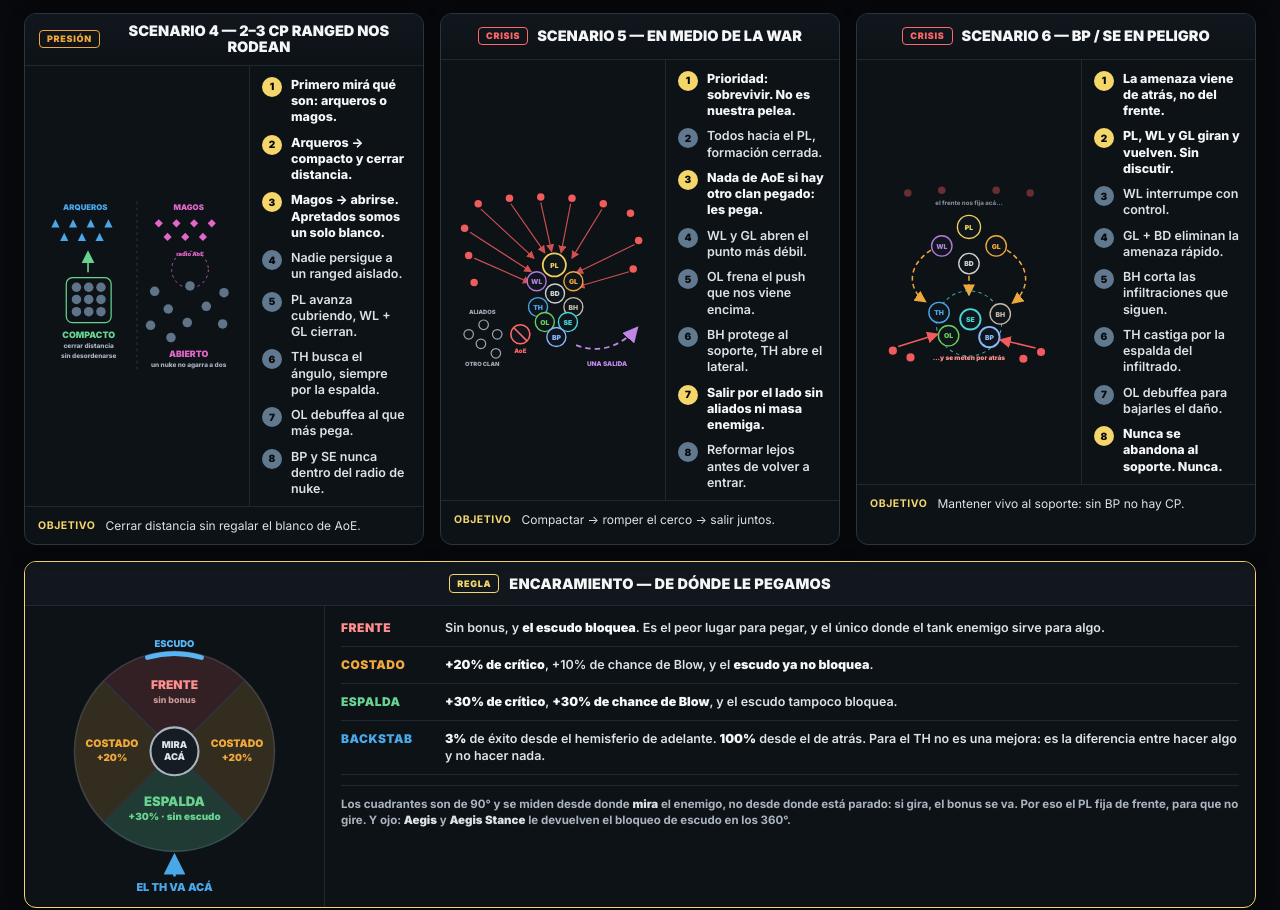
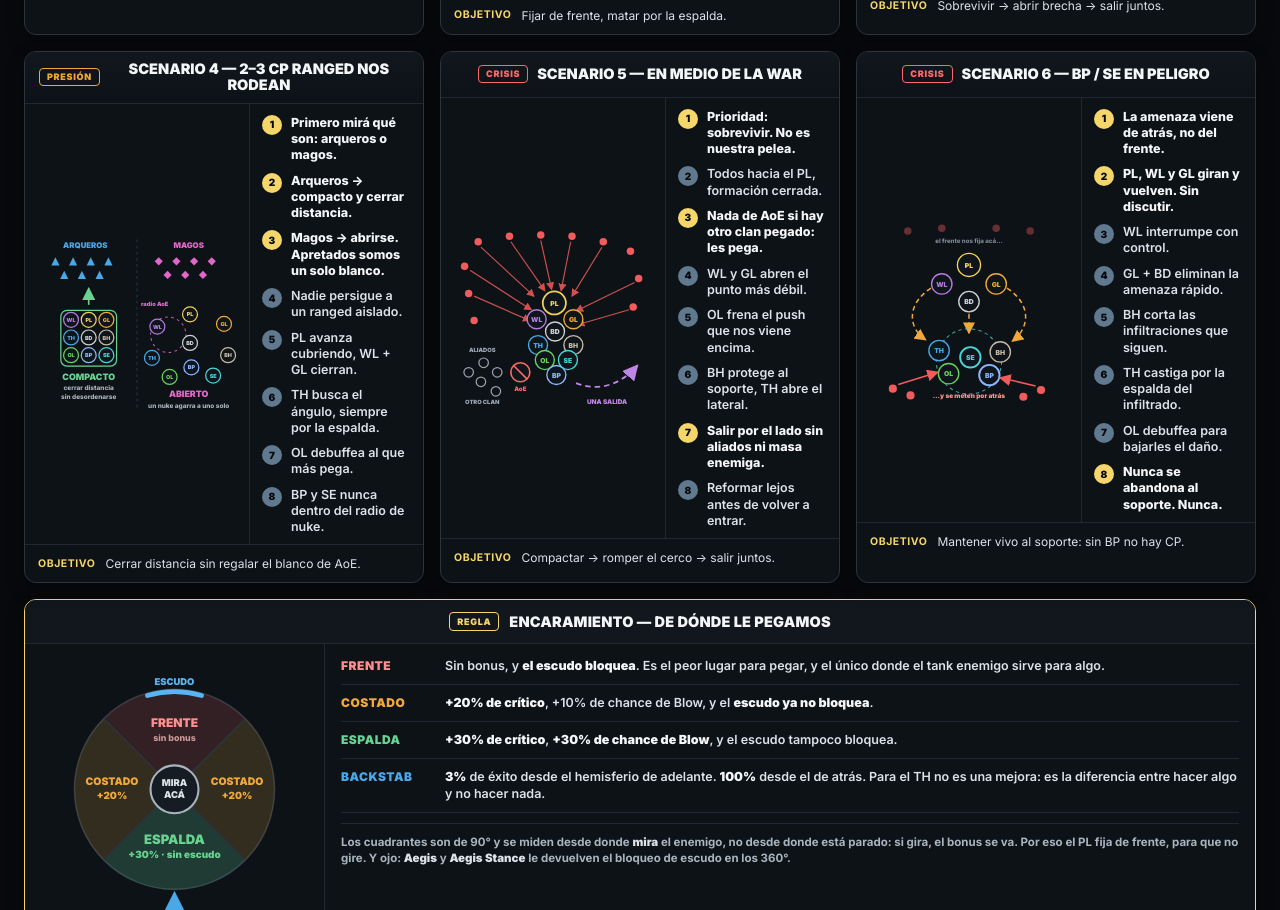
Before and after one commit to matiasfnunezdev/constant-party-strategy, a plain HTML site: page index.html in a window 1280 px wide. Shown: the part 608-1518 px from the top of the page. Drawn offline with Linux system fonts and the light colour scheme.

Commit message:
Mostrar las clases en el escenario 4 y versionar el playbook
El escenario de arqueros vs magos dibujaba la CP como circulos grises sin
identificar. Ahora las dos formaciones muestran PL, WL, GL, TH, BH, BD, OL,
SE y BP con su color, igual que el resto del playbook: el lado compacto en
3x3 con el BP protegido atras al centro, y el lado abierto con el radio de
AoE encima agarrando a uno solo.

Ademas la pagina lleva version y fecha visibles, y se agrega CHANGELOG.md
con el historial.

Co-Authored-By: Claude Opus 5 <noreply@anthropic.com>

```diff
--- a/index.html
+++ b/index.html
@@ -41,6 +41,12 @@ h1{margin:0 0 8px;font-size:clamp(27px,2.4vw,37px);line-height:1.05;font-weight:
   color:var(--muted);font-size:11.5px;font-weight:700}
 .legend span{white-space:nowrap}
 .legend b{font-weight:900}
+.version{margin-top:12px;display:inline-flex;align-items:center;gap:9px;
+  padding:5px 13px;border:1px solid var(--line);border-radius:20px;
+  background:var(--surface-2);font-size:11px;font-weight:800;letter-spacing:.5px;
+  color:var(--muted)}
+.version b{color:var(--yellow);font-weight:900;letter-spacing:.8px}
+.version i{font-style:normal;color:#54606b}
 
 .grid{display:grid;grid-template-columns:repeat(3,minmax(0,1fr));gap:16px}
 .card,.bottom-card,.facing{
@@ -170,6 +176,7 @@ h1{margin:0 0 8px;font-size:clamp(27px,2.4vw,37px);line-height:1.05;font-weight:
     <span><b style="color:#bf86e5">⇢</b> Salida — siempre una sola</span>
     <span><b style="color:#f1a83a">↻</b> Giro / rotación</span>
   </div>
+  <div class="version"><b>v2.1</b><i>·</i>03 SEP 2026<i>·</i>LU4 CARMINE</div>
 </header>
 
 <section class="grid">
@@ -337,16 +344,22 @@ h1{margin:0 0 8px;font-size:clamp(27px,2.4vw,37px);line-height:1.05;font-weight:
  <polygon points="30,34 36,46 24,46"/><polygon points="56,34 62,46 50,46"/><polygon points="82,34 88,46 76,46"/><polygon points="108,34 114,46 102,46"/>
  <polygon points="43,54 49,66 37,66"/><polygon points="69,54 75,66 63,66"/><polygon points="95,54 101,66 89,66"/>
 </g>
-<g stroke="#68d391" stroke-width="2.4" marker-end="url(#s4g)"><path d="M78 112V82"/></g>
-<rect x="46" y="120" width="66" height="66" rx="9" fill="none" stroke="#68d391" stroke-width="1.8"/>
-<g fill="#5f7488">
- <circle cx="61" cy="134" r="7"/><circle cx="79" cy="134" r="7"/><circle cx="97" cy="134" r="7"/>
- <circle cx="61" cy="152" r="7"/><circle cx="79" cy="152" r="7"/><circle cx="97" cy="152" r="7"/>
- <circle cx="61" cy="170" r="7"/><circle cx="79" cy="170" r="7"/><circle cx="97" cy="170" r="7"/>
+<g stroke="#68d391" stroke-width="2.4" marker-end="url(#s4g)"><path d="M79 104V80"/></g>
+<rect x="38" y="112" width="82" height="82" rx="9" fill="none" stroke="#68d391" stroke-width="1.8"/>
+<g font-family="Inter,Arial" font-size="8" font-weight="900" text-anchor="middle">
+ <circle cx="53" cy="126" r="11" fill="#0e151b" stroke="#b47bdd" stroke-width="1.8"/><text x="53" y="129" fill="#b47bdd">WL</text>
+ <circle cx="79" cy="126" r="11" fill="#0e151b" stroke="#f2d15c" stroke-width="1.8"/><text x="79" y="129" fill="#f2d15c">PL</text>
+ <circle cx="105" cy="126" r="11" fill="#0e151b" stroke="#f1a83a" stroke-width="1.8"/><text x="105" y="129" fill="#f1a83a">GL</text>
+ <circle cx="53" cy="152" r="11" fill="#0e151b" stroke="#4aa7e8" stroke-width="1.8"/><text x="53" y="155" fill="#4aa7e8">TH</text>
+ <circle cx="79" cy="152" r="11" fill="#0e151b" stroke="#d0d0d0" stroke-width="1.8"/><text x="79" y="155" fill="#d0d0d0">BD</text>
+ <circle cx="105" cy="152" r="11" fill="#0e151b" stroke="#c7b9a5" stroke-width="1.8"/><text x="105" y="155" fill="#c7b9a5">BH</text>
+ <circle cx="53" cy="178" r="11" fill="#0e151b" stroke="#69d25a" stroke-width="1.8"/><text x="53" y="181" fill="#69d25a">OL</text>
+ <circle cx="79" cy="178" r="11" fill="#0e151b" stroke="#8cb7ff" stroke-width="1.8"/><text x="79" y="181" fill="#8cb7ff">BP</text>
+ <circle cx="105" cy="178" r="11" fill="#0e151b" stroke="#49d6d6" stroke-width="1.8"/><text x="105" y="181" fill="#49d6d6">SE</text>
 </g>
-<text x="79" y="208" text-anchor="middle" font-family="Inter,Arial" font-size="13" font-weight="900" fill="#68d391">COMPACTO</text>
-<text x="79" y="224" text-anchor="middle" font-family="Inter,Arial" font-size="9.5" font-weight="800" fill="#a9b4bf">cerrar distancia</text>
-<text x="79" y="238" text-anchor="middle" font-family="Inter,Arial" font-size="9.5" font-weight="800" fill="#a9b4bf">sin desordenarse</text>
+<text x="79" y="214" text-anchor="middle" font-family="Inter,Arial" font-size="13" font-weight="900" fill="#68d391">COMPACTO</text>
+<text x="79" y="229" text-anchor="middle" font-family="Inter,Arial" font-size="9.5" font-weight="800" fill="#a9b4bf">cerrar distancia</text>
+<text x="79" y="243" text-anchor="middle" font-family="Inter,Arial" font-size="9.5" font-weight="800" fill="#a9b4bf">sin desordenarse</text>
 
 <text x="226" y="20" text-anchor="middle" font-family="Inter,Arial" font-size="11.5" font-weight="900" fill="#e267c9">MAGOS</text>
 <g fill="#e267c9">
@@ -355,16 +368,21 @@ h1{margin:0 0 8px;font-size:clamp(27px,2.4vw,37px);line-height:1.05;font-weight:
  <polygon points="195,54 201,60 195,66 189,60"/><polygon points="221,54 227,60 221,66 215,60"/>
  <polygon points="247,54 253,60 247,66 241,60"/>
 </g>
-<circle cx="228" cy="108" r="27" fill="none" stroke="#e267c9" stroke-width="1.4" stroke-dasharray="4 5" opacity=".8"/>
-<text x="228" y="88" text-anchor="middle" font-family="Inter,Arial" font-size="8.5" font-weight="900" fill="#e267c9">radio AoE</text>
-<g fill="#5f7488">
- <circle cx="176" cy="140" r="7"/><circle cx="228" cy="132" r="7"/><circle cx="278" cy="142" r="7"/>
- <circle cx="196" cy="166" r="7"/><circle cx="252" cy="162" r="7"/>
- <circle cx="170" cy="190" r="7"/><circle cx="224" cy="186" r="7"/><circle cx="276" cy="188" r="7"/>
- <circle cx="200" cy="208" r="7"/>
+<text x="176" y="106" text-anchor="middle" font-family="Inter,Arial" font-size="8.5" font-weight="900" fill="#e267c9">radio AoE</text>
+<circle cx="196" cy="148" r="26" fill="none" stroke="#e267c9" stroke-width="1.5" stroke-dasharray="4 5" opacity=".85"/>
+<g font-family="Inter,Arial" font-size="8" font-weight="900" text-anchor="middle">
+ <circle cx="228" cy="118" r="11" fill="#0e151b" stroke="#f2d15c" stroke-width="1.8"/><text x="228" y="121" fill="#f2d15c">PL</text>
+ <circle cx="180" cy="136" r="11" fill="#0e151b" stroke="#b47bdd" stroke-width="1.8"/><text x="180" y="139" fill="#b47bdd">WL</text>
+ <circle cx="278" cy="132" r="11" fill="#0e151b" stroke="#f1a83a" stroke-width="1.8"/><text x="278" y="135" fill="#f1a83a">GL</text>
+ <circle cx="228" cy="160" r="11" fill="#0e151b" stroke="#d0d0d0" stroke-width="1.8"/><text x="228" y="163" fill="#d0d0d0">BD</text>
+ <circle cx="172" cy="182" r="11" fill="#0e151b" stroke="#4aa7e8" stroke-width="1.8"/><text x="172" y="185" fill="#4aa7e8">TH</text>
+ <circle cx="284" cy="178" r="11" fill="#0e151b" stroke="#c7b9a5" stroke-width="1.8"/><text x="284" y="181" fill="#c7b9a5">BH</text>
+ <circle cx="198" cy="210" r="11" fill="#0e151b" stroke="#69d25a" stroke-width="1.8"/><text x="198" y="213" fill="#69d25a">OL</text>
+ <circle cx="230" cy="196" r="11" fill="#0e151b" stroke="#8cb7ff" stroke-width="1.8"/><text x="230" y="199" fill="#8cb7ff">BP</text>
+ <circle cx="262" cy="208" r="11" fill="#0e151b" stroke="#49d6d6" stroke-width="1.8"/><text x="262" y="211" fill="#49d6d6">SE</text>
 </g>
-<text x="226" y="236" text-anchor="middle" font-family="Inter,Arial" font-size="13" font-weight="900" fill="#e267c9">ABIERTO</text>
-<text x="226" y="252" text-anchor="middle" font-family="Inter,Arial" font-size="9.5" font-weight="800" fill="#a9b4bf">un nuke no agarra a dos</text>
+<text x="226" y="240" text-anchor="middle" font-family="Inter,Arial" font-size="13" font-weight="900" fill="#e267c9">ABIERTO</text>
+<text x="226" y="255" text-anchor="middle" font-family="Inter,Arial" font-size="9.5" font-weight="800" fill="#a9b4bf">un nuke agarra a uno solo</text>
 </svg>
 </div>
 <div class="notes">
@@ -608,7 +626,7 @@ h1{margin:0 0 8px;font-size:clamp(27px,2.4vw,37px);line-height:1.05;font-weight:
 
 <div class="footer">
 DOCTRINA: CONTACTO CONTROLADO → SUPERIORIDAD LOCAL → BREAKTHROUGH → BREAKOUT → REFORM
-<br><span>Lu4 · Carmine · CP melee de 9</span>
+<br><span>v2.1 · 03 sep 2026 · Lu4 · Carmine · CP melee de 9 · historial de versiones en CHANGELOG.md</span>
 </div>
 </main>
 </body>
```
Also changed, not shown: 1 other file.
